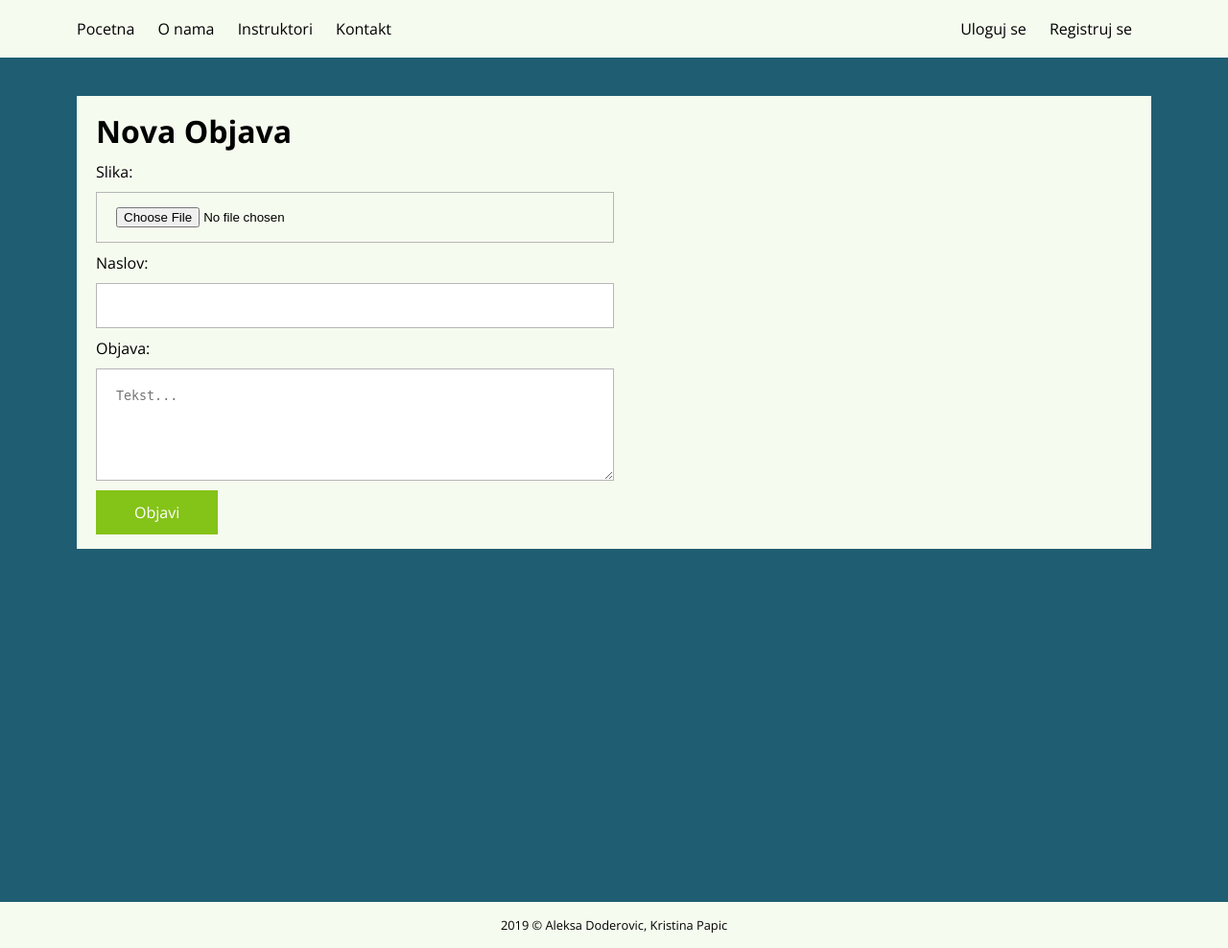
After one commit to Doder/autoskola, a PHP site: page /new_post.php in a window 1280 px wide. The commit adds this page. Shown: the whole page at 96% size. Run offline with PHP 8.4, Linux system fonts and the light colour scheme.

Commit message:
add new_post

```diff
--- a/css/style.css
+++ b/css/style.css
@@ -202,3 +202,19 @@ input{
     text-decoration: none;
     color: white;
 }
+
+textarea{
+    padding: 20px;
+}
+
+.new-post-container input, .new-post-container textarea{
+    margin: 10px 0;
+    border: 1px solid #b6b6b6;
+    width: 50%;
+}
+
+.new-post-container{
+    background: #F5FBEF;
+    color: black;
+    padding: 15px 20px;
+}
--- /dev/null
+++ b/new_post.php
@@ -0,0 +1,20 @@
+<?php include('header.php') ?>
+<main class="main-padding main-margins">
+    <div class="new-post-container">
+        <h1>Nova Objava</h1>
+        <label for="post-image">Slika:</label>
+        <br>
+        <input type="file" id="post-image">
+        <br>
+        <label for="post-title">Naslov:</label>
+        <br>
+        <input type="text" id="post-title">
+        <br>
+        <label for="post-txt">Objava:</label>
+        <br>
+        <textarea placeholder="Tekst..." id="post-txt" name="post-text" cols="60" rows="5"></textarea>
+        <br>
+        <a class="read-more">Objavi</a>
+    </div>
+</main>
+<?php include('footer.php') ?>
```
